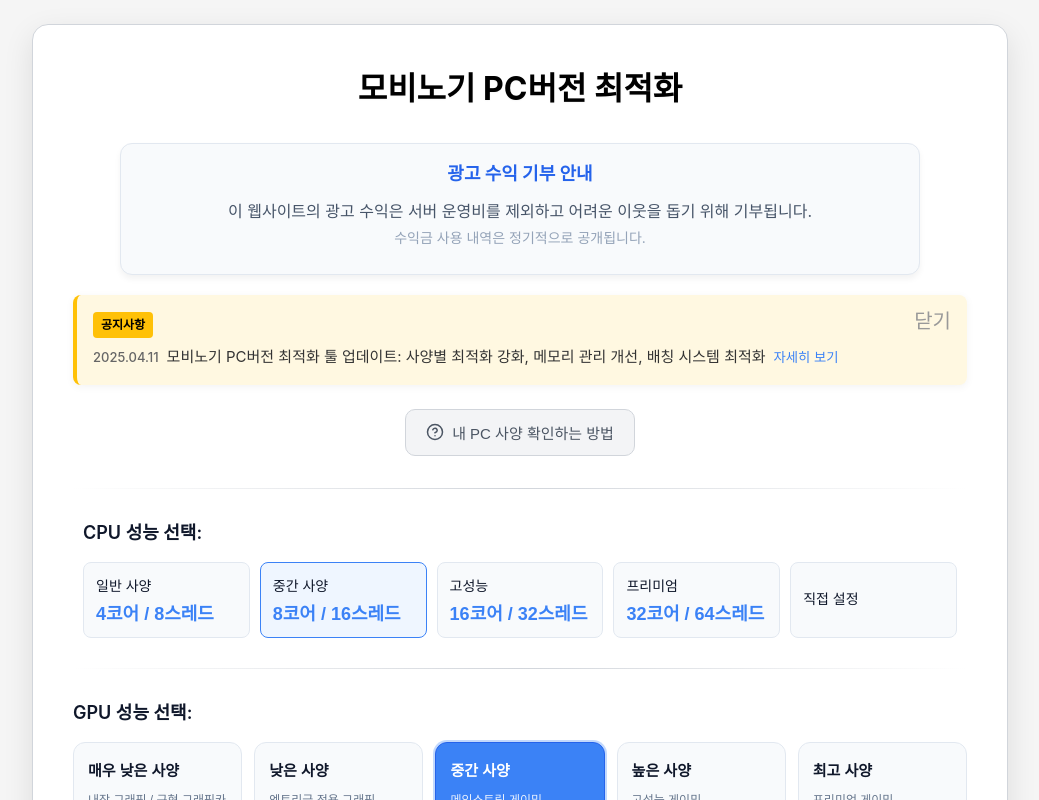
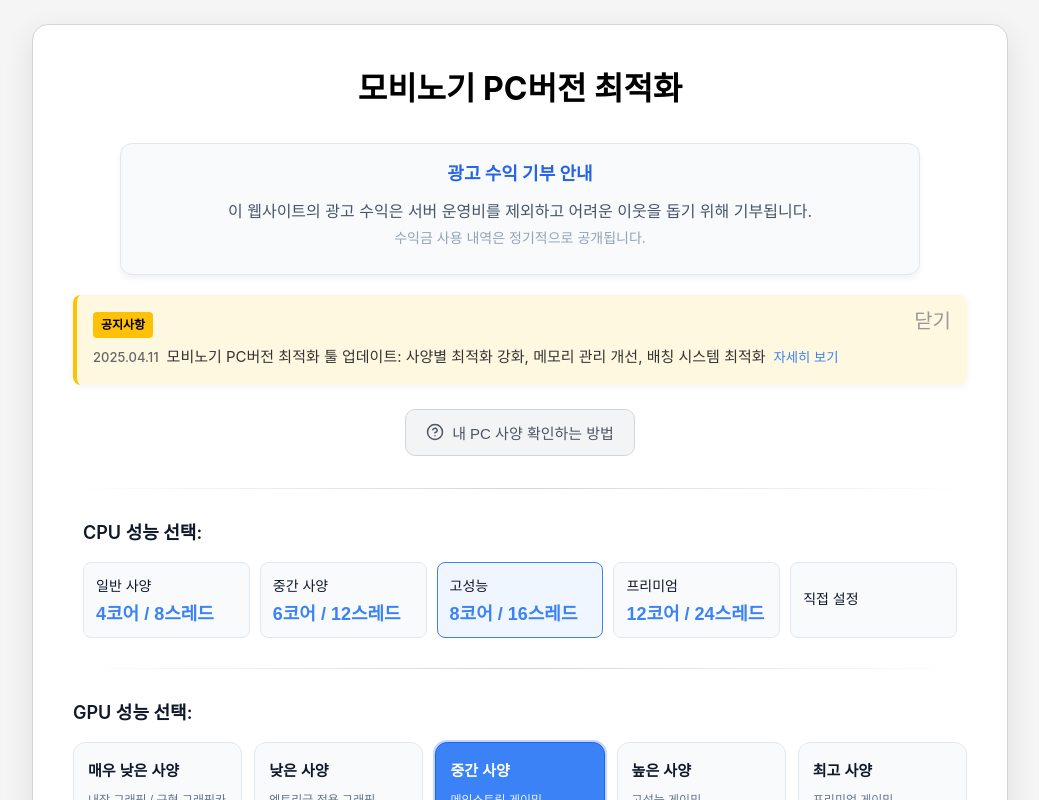
Before and after one commit to b100to/MabiOptimizer, a React (Create React App) app: page / in a window 1280 px wide. Shown: the top 800 px of the page, without its empty margins (120-1159 px from the left). Built offline with nearby package versions, Linux system fonts and the light colour scheme.

Commit message:
앱의 분석 도구를 @vercel/analytics로 변경하고, CPU 프리셋의 코어 및 스레드 값을 조정하여 더 나은 성능을 제공하도록 수정

```diff
--- a/src/components/CpuSelector/CpuSelector.js
+++ b/src/components/CpuSelector/CpuSelector.js
@@ -4,16 +4,16 @@ import './CpuSelector.css';
 // CPU 프리셋 정의
 const CPU_PRESETS = {
     BASIC: { name: '일반 사양', cores: 4, threads: 8 },
-    MEDIUM: { name: '중간 사양', cores: 8, threads: 16 },
-    HIGH: { name: '고성능', cores: 16, threads: 32 },
-    EXTREME: { name: '프리미엄', cores: 32, threads: 64 },
+    MEDIUM: { name: '중간 사양', cores: 6, threads: 12 },
+    HIGH: { name: '고성능', cores: 8, threads: 16 },
+    EXTREME: { name: '프리미엄', cores: 12, threads: 24 },
     CUSTOM: { name: '직접 설정', cores: null, threads: null }
 };
 
 // 기본 값과 범위 설정
 const MIN_CORES = 2;
 const MAX_CORES = 64;
-const MIN_THREADS = 4;
+const MIN_THREADS = 2;
 const MAX_THREADS = 128;
 
 const CpuSelector = ({ cores, threads, setCores, setThreads }) => {
@@ -51,18 +51,18 @@ const CpuSelector = ({ cores, threads, setCores, setThreads }) => {
     // 슬라이더 값을 실제 값으로 변환하는 함수들
     function sliderToCores(value) {
         const normalizedValue = value / 100;
-        const coreValue = MIN_CORES * Math.pow(MAX_CORES / MIN_CORES, normalizedValue);
-        // 2의 배수로 반올림
-        const powerOfTwo = Math.round(Math.log2(coreValue));
-        return Math.max(MIN_CORES, Math.min(MAX_CORES, Math.pow(2, powerOfTwo)));
+        const coreValue = MIN_CORES + normalizedValue * (MAX_CORES - MIN_CORES);
+        // 짝수로 반올림
+        const evenCoreValue = Math.round(coreValue / 2) * 2;
+        return Math.max(MIN_CORES, Math.min(MAX_CORES, evenCoreValue));
     }
 
     function sliderToThreads(value) {
         const normalizedValue = value / 100;
-        const threadValue = MIN_THREADS * Math.pow(MAX_THREADS / MIN_THREADS, normalizedValue);
-        // 코어 수의 배수로 반올림
-        const multiplier = Math.round(threadValue / cores);
-        return Math.max(MIN_THREADS, Math.min(MAX_THREADS, cores * multiplier));
+        const threadValue = MIN_THREADS + normalizedValue * (MAX_THREADS - MIN_THREADS);
+        // 짝수로 반올림
+        const evenThreadValue = Math.round(threadValue / 2) * 2;
+        return Math.max(MIN_THREADS, Math.min(MAX_THREADS, evenThreadValue));
     }
 
     // 프리셋 변경 핸들러
--- a/src/index.js
+++ b/src/index.js
@@ -2,12 +2,13 @@ import React from 'react';
 import ReactDOM from 'react-dom/client';
 import App from './components/App/App';
 import './style.css';
-import { Analytics } from "@vercel/analytics/react";
+import { inject } from '@vercel/analytics';
 
 const root = ReactDOM.createRoot(document.getElementById('root'));
 root.render(
   <React.StrictMode>
     <App />
-    <Analytics />
   </React.StrictMode>
 );
+
+inject();
```
